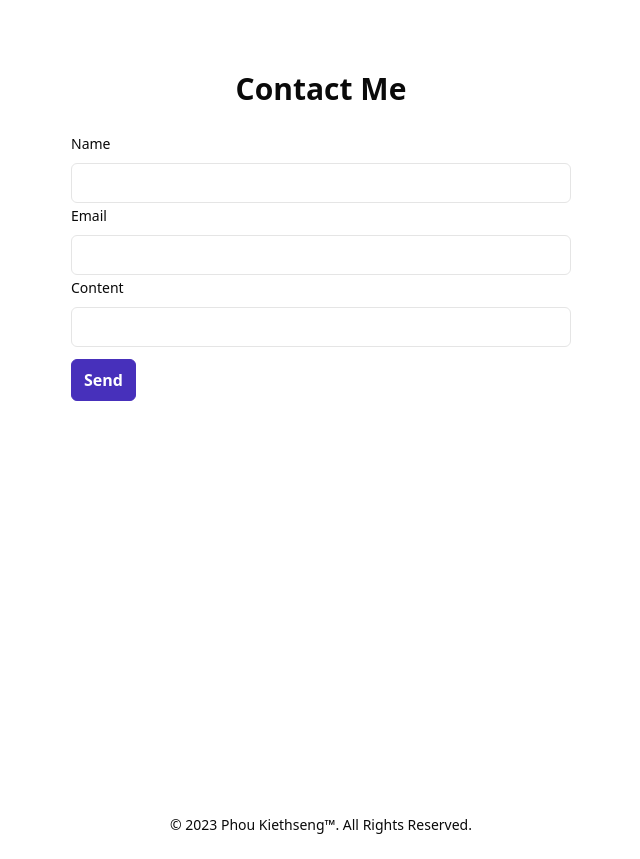
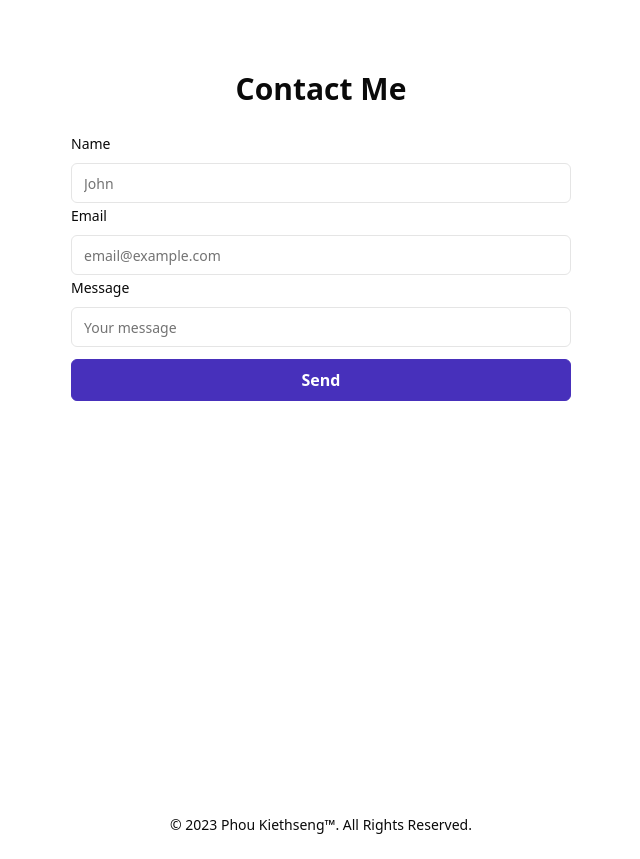
Before and after one commit to phoukiethseng/portfolio-website, a Next.js app: page / in a window 1280 px wide. Shown: the part 1940-2799 px from the top of the page, without its empty margins (319-959 px from the left). Built offline with nearby package versions, Linux system fonts and the light colour scheme; what tailwindcss-breakpoints-inspector would draw is missing.

Commit message:
Added placeholder in every form fields

```diff
--- a/src/components/contact-form.tsx
+++ b/src/components/contact-form.tsx
@@ -7,8 +7,8 @@ import {
   FormLabel,
   FormMessage,
 } from "@/components/ui/form";
-import { type zodSchemas } from "@/lib/validationSchemas";
-import { type z } from "zod";
+import { zodSchemas } from "@/lib/validationSchemas";
+import type * as z from "zod";
 import { useForm } from "react-hook-form";
 import Button from "@/components/button";
 import { Input } from "./ui/input";
@@ -18,7 +18,7 @@ export default function ContactForm() {
     defaultValues: {
       name: "",
       email: "",
-      content: "",
+      message: "",
     },
   });
   function onSubmit(values: z.infer<typeof zodSchemas.contactForm>) {
@@ -26,7 +26,10 @@ export default function ContactForm() {
   }
   return (
     <Form {...form}>
-      <form onSubmit={() => form.handleSubmit(onSubmit)}>
+      <form
+        onSubmit={form.handleSubmit(onSubmit)}
+        className="flex flex-col items-stretch justify-start"
+      >
         <FormField
           control={form.control}
           name="name"
@@ -34,7 +37,7 @@ export default function ContactForm() {
             <FormItem>
               <FormLabel>Name</FormLabel>
               <FormControl>
-                <Input {...field} />
+                <Input {...field} placeholder="John" />
               </FormControl>
               <FormMessage />
             </FormItem>
@@ -47,7 +50,7 @@ export default function ContactForm() {
             <FormItem>
               <FormLabel>Email</FormLabel>
               <FormControl>
-                <Input {...field} />
+                <Input {...field} placeholder="email@example.com" />
               </FormControl>
               <FormMessage />
             </FormItem>
@@ -55,12 +58,12 @@ export default function ContactForm() {
         />
         <FormField
           control={form.control}
-          name="content"
+          name="message"
           render={({ field }) => (
             <FormItem>
-              <FormLabel>Content</FormLabel>
+              <FormLabel>Message</FormLabel>
               <FormControl>
-                <Input {...field} type="text" />
+                <Input {...field} type="text" placeholder="Your message" />
               </FormControl>
               <FormMessage />
             </FormItem>
--- a/src/lib/validationSchemas.ts
+++ b/src/lib/validationSchemas.ts
@@ -2,13 +2,9 @@ import { z } from "zod";
 import { ContactFormContentCharLimit } from "@/configs/site";
 
 const contactFormSchema = z.object({
-  name: z.string().nonempty().max(50),
-  email: z
-    .string()
-    .nonempty()
-    .email({ message: "Invalid Email Address" })
-    .max(320),
-  content: z.string().max(ContactFormContentCharLimit),
+  name: z.string().nonempty().min(1).max(50),
+  email: z.string().min(1).email({ message: "Invalid Email Address" }).max(320),
+  message: z.string().max(ContactFormContentCharLimit),
 });
 
 export const zodSchemas = {
```
Also changed, not shown: .eslintrc.cjs.
